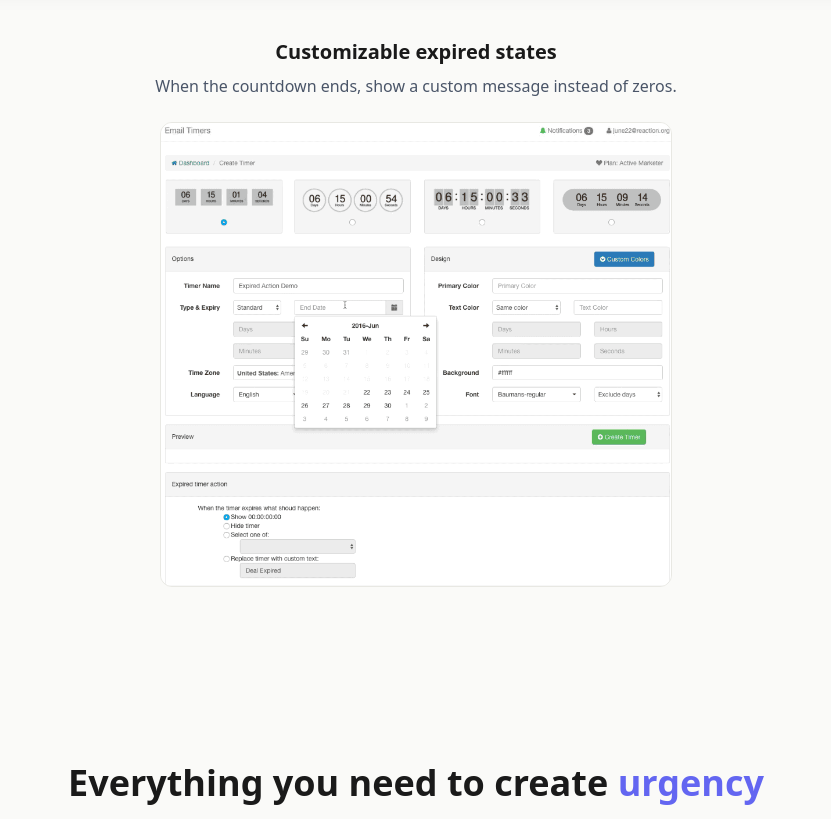
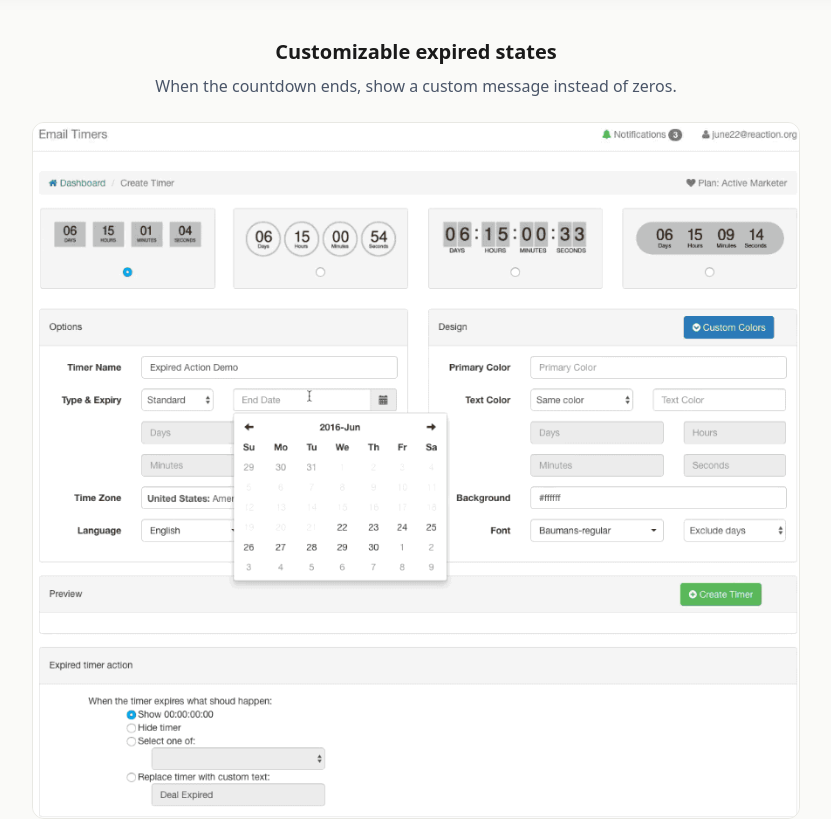
Before and after one commit to bslavin/emailtimers-web, a Next.js app: page / in a window 1280 px wide. Shown: the part 2860-3679 px from the top of the page, without its empty margins (224-1055 px from the left). Built offline with nearby package versions, Linux system fonts and the light colour scheme.

Commit message:
Double expired timer image size (max-w-lg to max-w-3xl)
Co-Authored-By: Claude Opus 4.6 <noreply@anthropic.com>

```diff
--- a/src/components/TimerDemo.tsx
+++ b/src/components/TimerDemo.tsx
@@ -41,7 +41,7 @@ export default function TimerDemo() {
             alt="Timer showing a custom 'Deal Expired' message after the countdown reaches zero"
             width={600}
             height={200}
-            className="mx-auto w-full max-w-lg rounded-xl border border-gray-200"
+            className="mx-auto w-full max-w-3xl rounded-xl border border-gray-200"
             unoptimized
           />
         </div>
```
